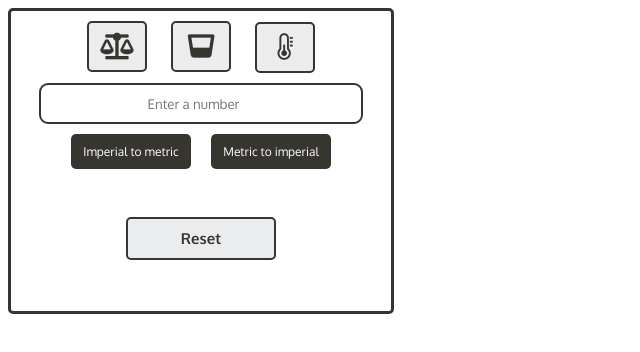
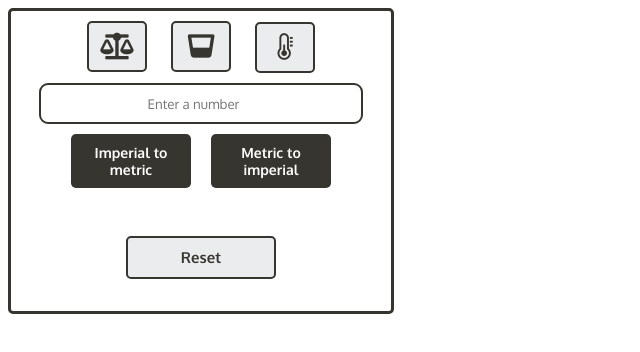
Before and after one commit to Ruth19nz/notion, a plain HTML site: page converter.html in a window 1280 px wide. Both pictures are taken after a click on the button 117 px from the left and 46 px from the top of the page. Shown: the whole page, without its empty margins (0-640 px from the left). Drawn offline with nearby package versions, Linux system fonts and the light colour scheme.

Commit message:
Update converter.html

```diff
--- a/converter.html
+++ b/converter.html
@@ -87,7 +87,8 @@ button {
 
 #toImperial, #toMetric, #toCelsius, #toFahrenheit, #toKelvin, #mileToKm, #kmToMile, #hours, #days {
 	background-color:#37352F;
-	font-size: 12px;
+	font-size: 14px;
+	font-weight: bold;
     width: 120px;
     border-radius: 5px;
 }
```
